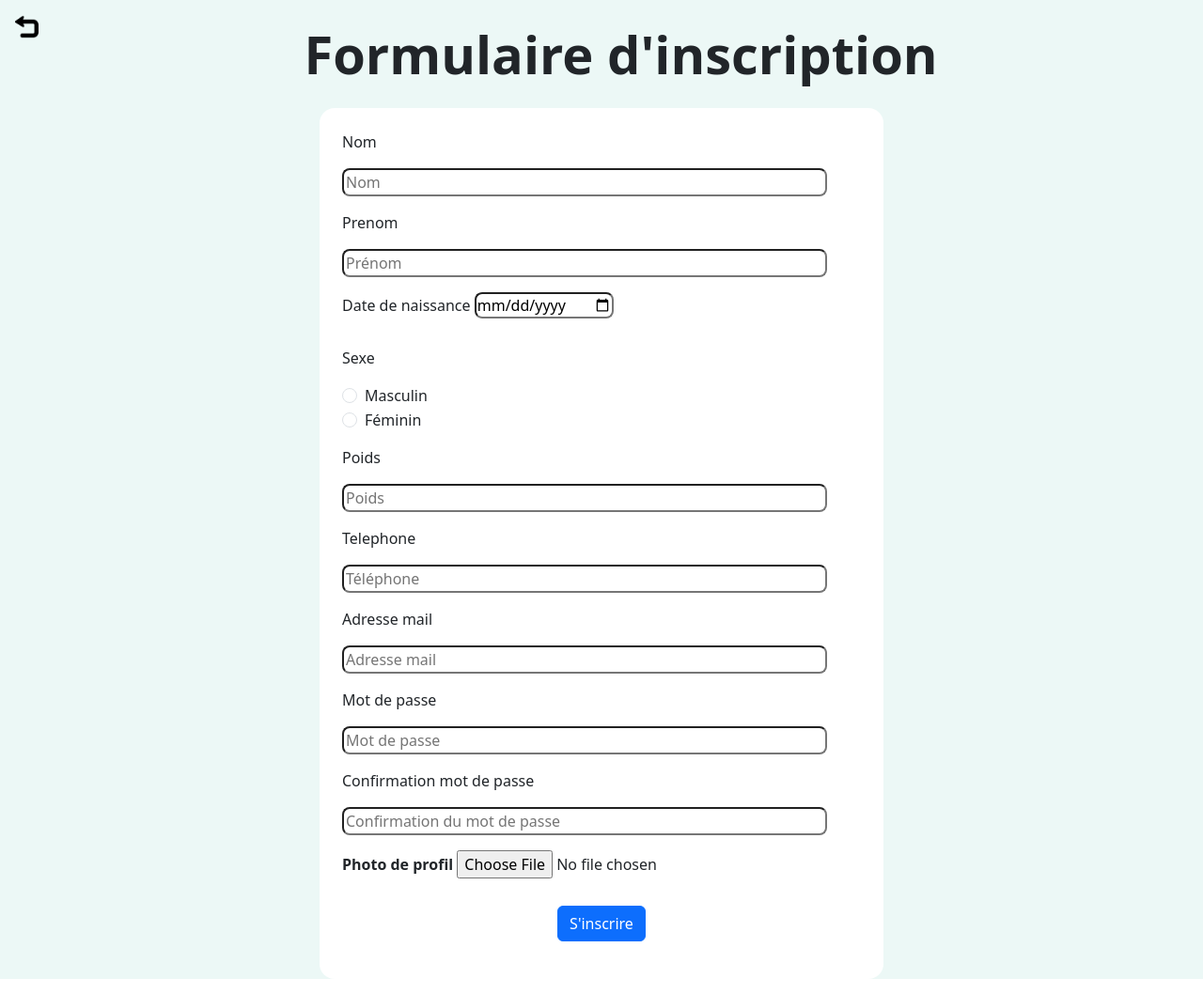
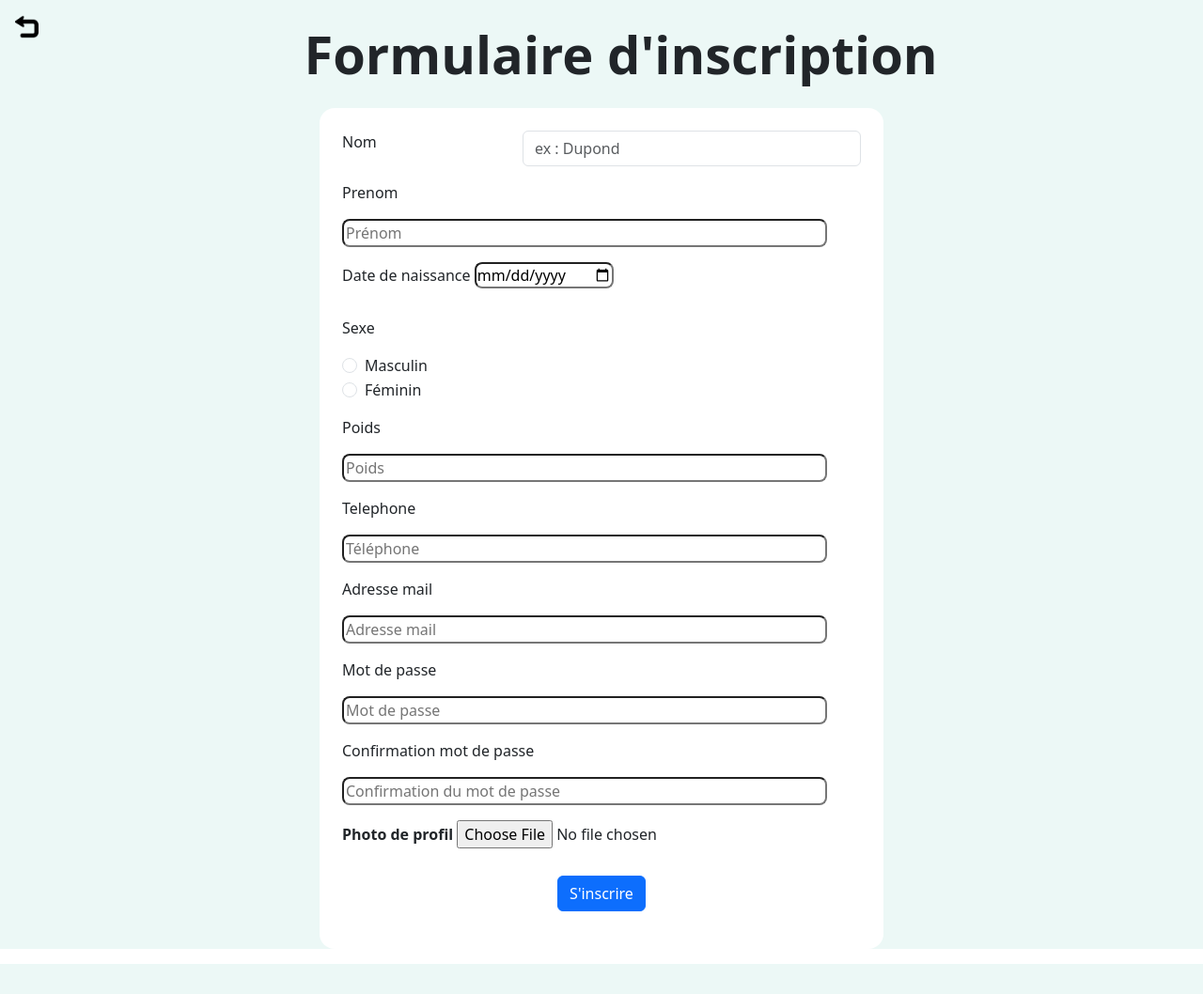
Before and after one commit to lenny-vergerolle/SAE_PONEY, a Flask app: page /signin in a window 1280 px wide. Shown: the part 71-1129 px from the top of the page at 94% size. After the commit the page ends 1097 px from the top, so only its background shows below. Run offline with Flask 3, Linux system fonts and the light colour scheme; some libraries are stand-ins or nearby versions.

Commit message:
modification label et field nom

```diff
--- a/src/templates/signin.html
+++ b/src/templates/signin.html
@@ -9,12 +9,14 @@
             <h1 class="fw-bolder display-4 m-4 color_white">Formulaire d'inscription</h1>
         </div>
         <div class="mx-auto w-50 d-flex flex-column align-items-center div-dark rounded-4 mb-3 p-4" style="background-color:white;max-width: 600px;">
-            <form method="post" action="{{ url_for('signin') }}" enctype="multipart/form-data">
+            <form class="w-100" method="post" action="{{ url_for('signin') }}" enctype="multipart/form-data">
                 {{ form.hidden_tag() }}
 
-                <div class="color_white mb-3 form-group">
-                    {{ form.nom_user.label(class="mb-3") }}
-                    {{ form.nom_user(size=50, placeholder="Nom", class="rounded-3") }}
+                <div class="mb-3 row">
+                    <label class="col-sm-4 color_white mb-2" for="name">{{ form.nom_user.label }}</label>
+                    <div class="col-sm-8">
+                        {{ form.nom_user(class_ ="form-control", placeholder="ex : Dupond") }}
+                    </div>
                 </div>
 
                 <div class="color_white mb-3 form-group">
```
